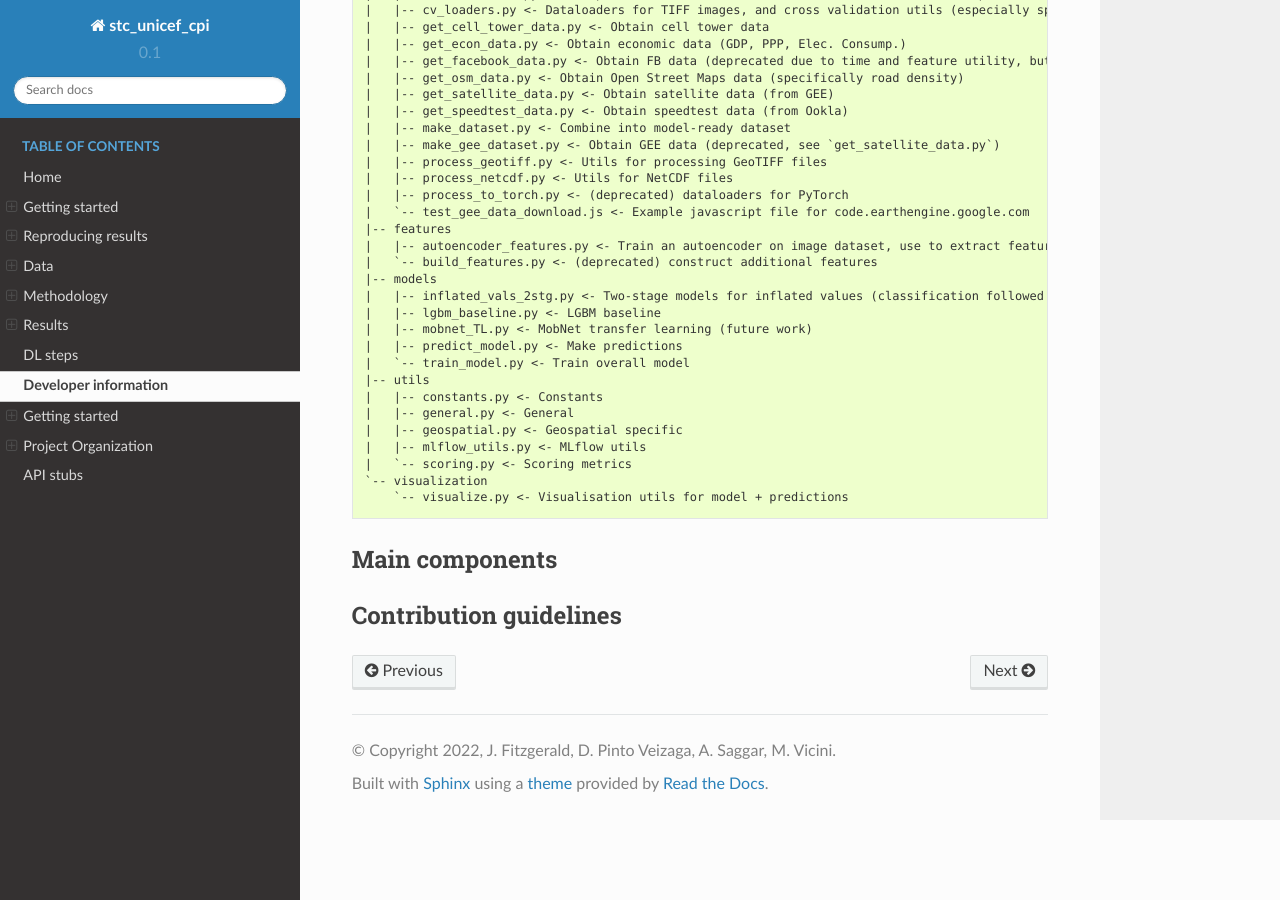
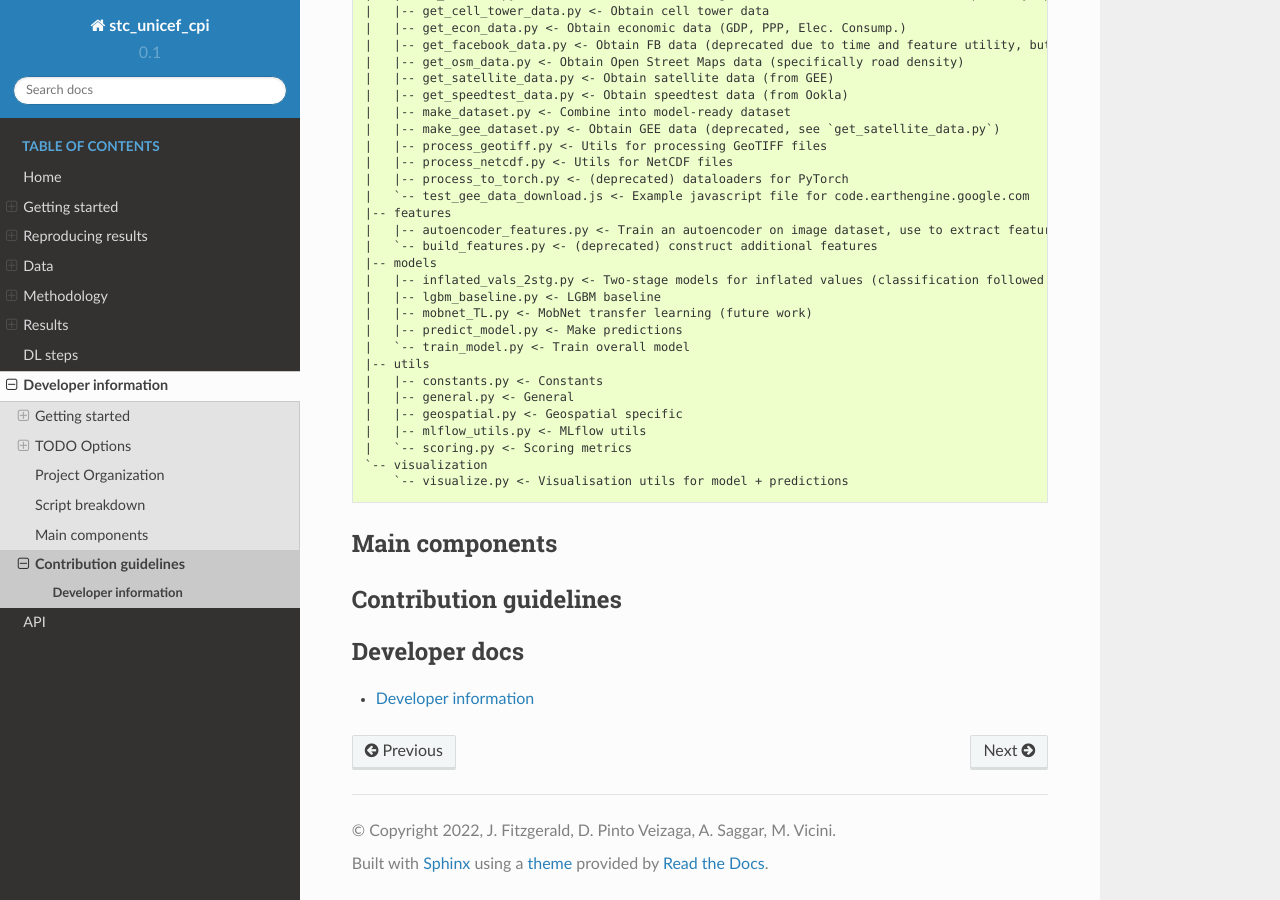
Before and after one commit to DSSGxUK/s22_savethechildren, a Sphinx documentation site: the page built from docs/devinfo.rst, in a window 1280 px wide and 900 px high, scrolled down 2363 px. Built offline with Sphinx 7.4.7 and the Read the Docs theme 2.0.0, drawn with Linux system fonts in a browser that asks for light colours; pages that are not in the unit, such as notebooks, are missing from menus.

Commit message:
reorder docs for prettiness

```diff
--- a/docs/api_summary.rst
+++ b/docs/api_summary.rst
@@ -3,7 +3,6 @@ API
 
 .. autosummary::
    :toctree: _autosummary
-   :caption: API contents
 
    stc_unicef_cpi.data
    stc_unicef_cpi.features
--- a/docs/devinfo.rst
+++ b/docs/devinfo.rst
@@ -6,7 +6,7 @@ Developer information
 .. _dev_getting_started:
 
 Getting started
-===============
+---------------
 
 To set up pre-commit to run, just ``pip install pre-commit``, navigate to top-level directory, then run ``pre-commit install`` to be good to go.
 
@@ -15,7 +15,7 @@ Github workflow to automatically register issues from ``# TODO:`` comments alrea
 While ``black`` will autoformat scripts on commit, if you want this to run locally you should ``pip install black[jupyter]`` to allow formatting of exploratory notebooks also.
 
 Install locally
----------------
+^^^^^^^^^^^^^^^
 
 To allow import of functions locally through e.g. ``stc_unicef_cpi.subpkg.module``, navigate to top-level directory then just run editable install (``pip install -e .``).
 
@@ -59,7 +59,7 @@ As per the `Google Style Guide <https://google.github.io/styleguide/cppguide.htm
 Don't include parentheses within the identifier itself.
 
 Project Organization
-====================
+--------------------
 
 .. code-block:: console
 
@@ -161,3 +161,10 @@ Main components
 
 Contribution guidelines
 -----------------------
+
+
+.. toctree::
+    :caption: Developer docs
+    :maxdepth: 2
+
+    self
--- a/docs/index.rst
+++ b/docs/index.rst
@@ -44,8 +44,7 @@ Contents
    results
    dl_steps
    Developer information <devinfo>
-   API <api/modules>
-   API stubs <api_summary>
+   api_summary
 
 
 
```
